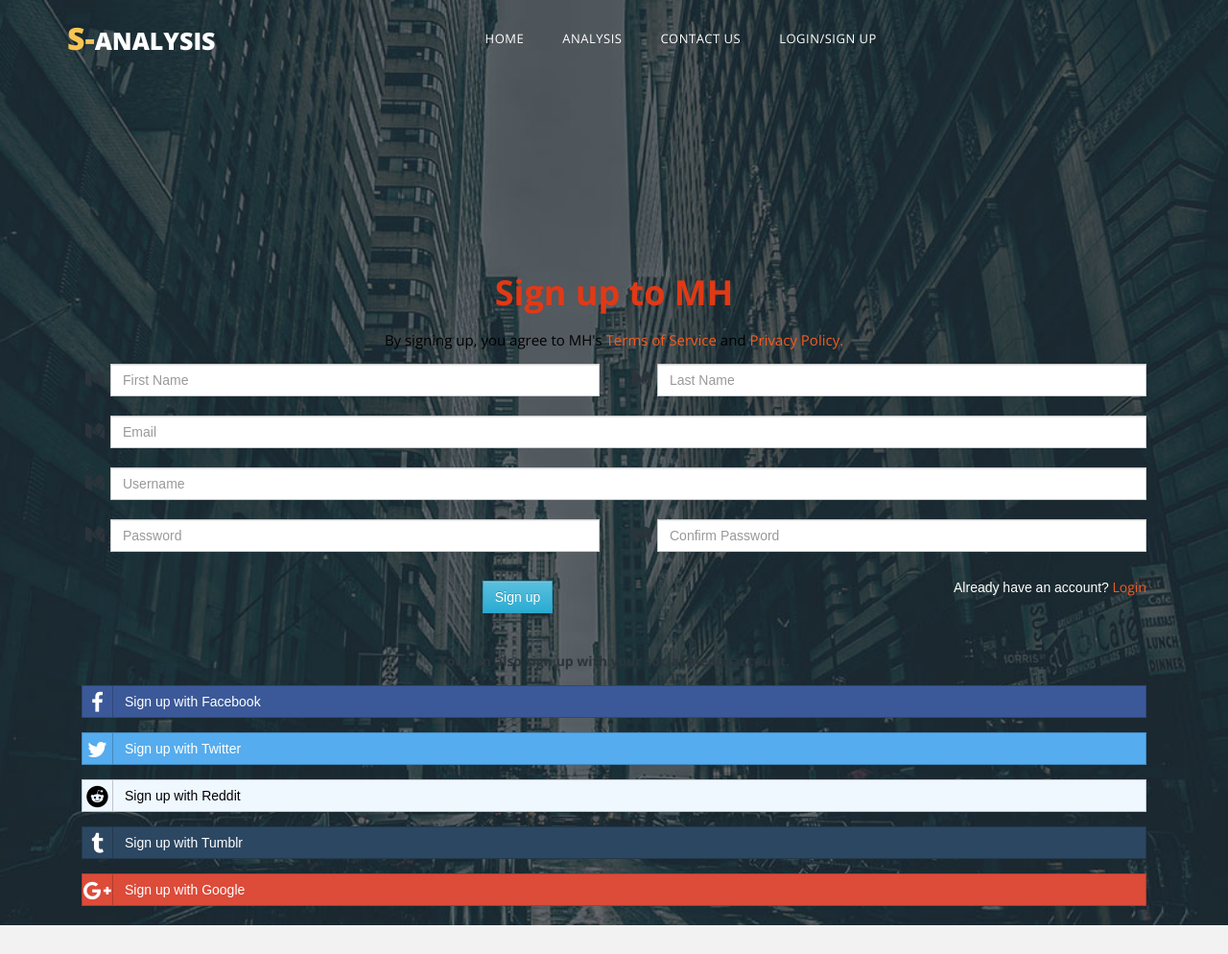
After one commit to wendyzyw/CapstoneProject, a Django app: page /social_analytics/signup in a window 1280 px wide. The commit adds this page. Shown: the whole page at 96% size. Run offline with Django 3.2, Linux system fonts and the light colour scheme; some libraries are stand-ins or nearby versions.

Commit message:
add signup
add signup

```diff
--- a/mysite/social_analytics/forms.py
+++ b/mysite/social_analytics/forms.py
@@ -31,3 +31,9 @@ class EdituserinfoForm(forms.Form):
     gender = forms.CharField(required=True,max_length=100)
     zip_code = forms.CharField(required=True,label=u"zip code",max_length=100)
     state = forms.CharField(required=True,max_length=100)
+class RegisterForm(forms.Form):
+    username = forms.CharField(required=True,max_length=100,label=u"username")
+    first_name = forms.CharField(required=True,max_length=100,label=u"username")
+    last_name = forms.CharField(required=True,max_length=100,label=u"username")
+    email = forms.EmailField(max_length=100,label=u"email")
+    password = forms.CharField(required=True,label=u"old password",max_length=100,widget=forms.PasswordInput())
--- a/mysite/social_analytics/urls.py
+++ b/mysite/social_analytics/urls.py
@@ -10,6 +10,7 @@ urlpatterns = [
 	path('manage1', views.manage1, name='manage1'),
 	path('manage2', views.manage2, name='manage2'),
 	path('manage3', views.manage3, name='manage3'),
+	path('signup',views.signup,name='signup'),
 	# try using block template
 	path('data', views.data, name='data'),
 ]
--- a/mysite/social_analytics/views.py
+++ b/mysite/social_analytics/views.py
@@ -1,5 +1,5 @@
 from django.shortcuts import render
-from .forms import LoginForm,ChangepassForm,EdituserinfoForm
+from .forms import LoginForm,ChangepassForm,EdituserinfoForm,RegisterForm
 from django.contrib import auth
 from django.http import HttpResponse
 from  .models import UserInfo
@@ -27,7 +27,9 @@ def login(request):
 				request.session['address'] = user.address
 				return render(request,'account-home.html')
 			else:
-				return render(request,'Login.html',{'uf':uf})
+				return render(request,'Login.html',{'uf':uf,'message':'username or password is not correct, please check or signup!'})
+		else:
+			return render(request,'Login.html',{'uf':uf,'message':'please fill in all the information!'})
 	else:
 		uf=LoginForm()
 		return render(request, 'Login.html',{'uf':uf})
@@ -47,13 +49,16 @@ def manage1(request):
 			user = auth.authenticate(username=username, password=old_password)
 			if user is not None and user.is_active:
 				new_password1 = request.POST.get('new_password1', '')
-				new_password2=request.POST.get('new_password2','')
-				if new_password1!=new_password2:
-					return render(request,'Manage1_privacy.html',{'uf':uf,'message':'The new passwords entered are inconsistent!'})
+				if new_password1 == old_password:
+					return render(request,'Manage1_privacy.html',{'uf':uf,'message':'Please set one different new password!'})
 				else:
-					user.set_password(new_password1)
-					user.save()
-					return render(request,'Manage1_privacy.html',{'uf':uf,'message':'success!'})
+					new_password2 = request.POST.get('new_password2', '')
+					if new_password1!=new_password2:
+						return render(request,'Manage1_privacy.html',{'uf':uf,'message':'Please confirm your new password!'})
+					else:
+					   user.set_password(new_password1)
+					   user.save()
+					   return render(request,'Manage1_privacy.html',{'uf':uf,'message':'success!'})
 			else:
 				return render(request,'Manage1_privacy.html',{'uf':uf,'message':'Your old password is not correct!'})
 		else:
@@ -86,7 +91,6 @@ def manage2(request):
 			request.session['zip_code'] = user.zip_code
 			request.session['address'] = user.address
 			return render(request, 'Manage2_Personal.html', {'uf': uf, 'message': 'success!'})
-
 		else:
 			return render(request, 'Manage2_Personal.html', {'uf': uf, 'message': 'Please fill in all your information!'})
 	else:
@@ -98,3 +102,27 @@ def manage3(request):
 
 def data(request):
 	return render(request, 'data.html')
+def signup(request):
+    if request.method == 'POST':  # when submit the form
+        uf = RegisterForm(request.POST)  # include the data submitted
+        if uf.is_valid():  # if the data submitted is valid
+            username = request.POST.get('username','')
+            first_name = request.POST.get('first_name','')
+            last_name = request.POST.get('last_name','')
+            email = request.POST.get('email','')
+            password = request.POST.get('password','')
+            password_confirm =request.POST.get('password_confirm','')
+            if password!=password_confirm:
+               return render(request,'signup.html',{'uf':uf,'message':'please confirm your new password!'})
+            else:
+              try:
+                 UserInfo.objects.create_user(username=username, password=password, email=email,
+                                                      phone='00000000',first_name=first_name,last_name=last_name)
+                 return login(request)
+              except:
+                  return render(request, 'signup.html', {'uf': uf,'message':'user has existed！'})
+        else:
+            return render(request, 'signup.html', {'uf': uf, 'message': 'Please fill in all information!'})
+    else:
+        uf = RegisterForm()
+        return render(request, 'signup.html', {'uf': uf})
--- a/mysite/templates/Login.html
+++ b/mysite/templates/Login.html
@@ -7,6 +7,9 @@
 	<div class="col-md-offset-3 col-md-6">
 		<h1 class="margin-bottom-15">Log in to MH</h1>
 		<h3 class="margin-bottom-15">New to MH?<a href=""> Sign up</a></h3>
+        {% if message %}
+                  <div class="alert alert-warning">{{ message }}</div>
+        {% endif %}
 		<form class="form-horizontal templatemo-container templatemo-login-form-1 margin-bottom-30" role="form" action="#" method="post">
 			<div class="form-group">
 				<div class="col-md-12">
--- a/mysite/templates/Manage1_privacy.html
+++ b/mysite/templates/Manage1_privacy.html
@@ -10,9 +10,9 @@
 
 	<div class="row">
 		<div class="col-md-8">
-            <label>
-            <font size="2" color="red">{{ message }}</font>
-            </label>
+            {% if message %}
+                  <div class="alert alert-warning">{{ message }}</div>
+            {% endif %}
 		    <form role="form" action="#" method="post">
               <div class="form-group left-inner-addon">
 				<span class="glyphicon glyphicon-user"></span>
--- a/mysite/templates/Manage2_Personal.html
+++ b/mysite/templates/Manage2_Personal.html
@@ -6,9 +6,9 @@
 <div class="row"><div class="col col-md-12"><h2>Update Your Details</h2></div></div>
 	<div class="row">
 		<div class="col-md-5">
-            <label>
-            <font size="2" color="red">{{ message }}</font>
-            </label>
+            {% if message %}
+                  <div class="alert alert-warning">{{ message }}</div>
+            {% endif %}
             <form role="form" action="#" method="post">
 			<div class="form-group left-inner-addon">
 				<span class="glyphicon glyphicon-user"></span>
--- /dev/null
+++ b/mysite/templates/signup.html
@@ -0,0 +1,104 @@
+<!-- Modifier: Chenxi Hou -->
+<!-- 15/03/2018 -->
+<!--
+Modified from  Pack templatemo 418
+http://www.templatemo.com/preview/templatemo_418_form_pack
+-->
+{% extends 'base.html' %}
+
+{% load staticfiles %}
+
+{% block content_block %}
+
+<div class="container">
+	<!-- Title -->
+	 <div class="col-md-12">
+		 <h1 class="margin-bottom-15">Sign up to MH</h1>
+         {% if message %}
+                  <div class="alert alert-warning">{{ message }}</div>
+         {% endif %}
+		 <!-- Term and Policy -->
+		 <h3 class="margin-bottom-15">By signing up, you agree to MH's <a href="javascript:" data-toggle="modal" data-target="">Terms of Service</a> and <a href="">Privacy Policy.</a></h3>
+		 <form class="form-horizontal Hou-create-account Hou-container" role="form" action="#" method="post">
+			 <div class="form-inner">
+				 <!-- Fisrt name and last name -->
+				 <div class="form-group">
+					 <div class="col-md-6">
+						 <div class="control-wrapper">
+							 <label for="first_name" class="control-label fa-label"><i class="fa fa-star fa-medium"></i></label>
+							 <input name="first_name" type="text" class="form-control" id="first_name" placeholder="First Name">
+						 </div>
+					 </div>
+					 <div class="col-md-6">
+						 <div class="control-wrapper">
+							 <label for="last_name" class="control-label fa-label"><i class="fa fa-star fa-medium"></i></label>
+							 <input name="last_name" type="text" class="form-control" id="last_name" placeholder="Last Name">
+						 </div>
+					 </div>
+				 </div>
+				 <!-- Email -->
+				 <div class="form-group">
+					 <div class="col-md-12">
+						 <div class="control-wrapper">
+							 <label for="username" class="control-label fa-label"><i class="fa fa-envelope fa-medium"></i></label>
+							<input name="email" type="email" class="form-control" id="email" placeholder="Email">
+						 </div>
+					 </div>
+				 </div>
+				 <!-- Username -->
+				 <div class="form-group">
+					<div class="col-md-12">
+						<div class="control-wrapper">
+							<label for="username" class="control-label fa-label"><i class="fa fa-user fa-medium"></i></label>
+							<input name="username" type="text" class="form-control" id="username" placeholder="Username">
+						</div>
+					</div>
+				 </div>
+				 <!-- Password -->
+				 <div class="form-group">
+					 <div class="col-md-6">
+						 <div class="control-wrapper">
+							 <label for="password" class="control-label fa-label"><i class="fa fa-lock fa-medium"></i></label>
+							 <input name="password" type="password" class="form-control" id="password" placeholder="Password">
+						 </div>
+					 </div>
+					 <div class="col-md-6">
+						 <div class="control-wrapper">
+							 <label for="password" class="control-label fa-label"><i class="fa fa-lock fa-medium"></i></label>
+							 <input name="password_confirm" type="password" class="form-control" id="password_confirm" placeholder="Confirm Password">
+						 </div>
+					 </div>
+				 </div>
+				 <!-- Submit button and Already have an account -->
+				 <div class="form-group left-shift">
+					 <div class="col-md-12">
+						 <input type="submit" value="Sign up" class="btn btn-info">
+						 <p class="pull-right font-color padding-top-15">Already have an account?<a href="login.html"> Login</a></p>
+					 </div>
+				 </div>
+				 <!-- Sign up with social media -->
+				 <div class="Hou-demonstration text-align-center">
+					 <label class="">You can also sign up with your social media account.</label>
+					 <div class="other-sign-in">
+						 <a class="btn btn-block btn-social btn-facebook margin-bottom-15">
+							 <i class="fa fa-facebook"></i> Sign up with Facebook
+						 </a>
+						 <a class="btn btn-block btn-social btn-twitter margin-bottom-15">
+							 <i class="fa fa-twitter"></i> Sign up with Twitter
+						 </a>
+						 <a class="btn btn-block btn-social btn-reddit margin-bottom-15">
+							 <i class="fa fa-reddit"></i> Sign up with Reddit
+						 </a>
+						 <a class="btn btn-block btn-social btn-tumblr margin-bottom-15">
+							 <i class="fa fa-tumblr"></i> Sign up with Tumblr
+						 </a>
+						 <a class="btn btn-block btn-social btn-google-plus">
+							 <i class="fa fa-google-plus"></i> Sign up with Google
+						 </a>
+					 </div>
+				 </div>
+			 </div>
+		 </form>
+	 </div>
+</div>
+{% endblock %}
```
Also changed, not shown: mysite/db.sqlite3, 4 other files.
